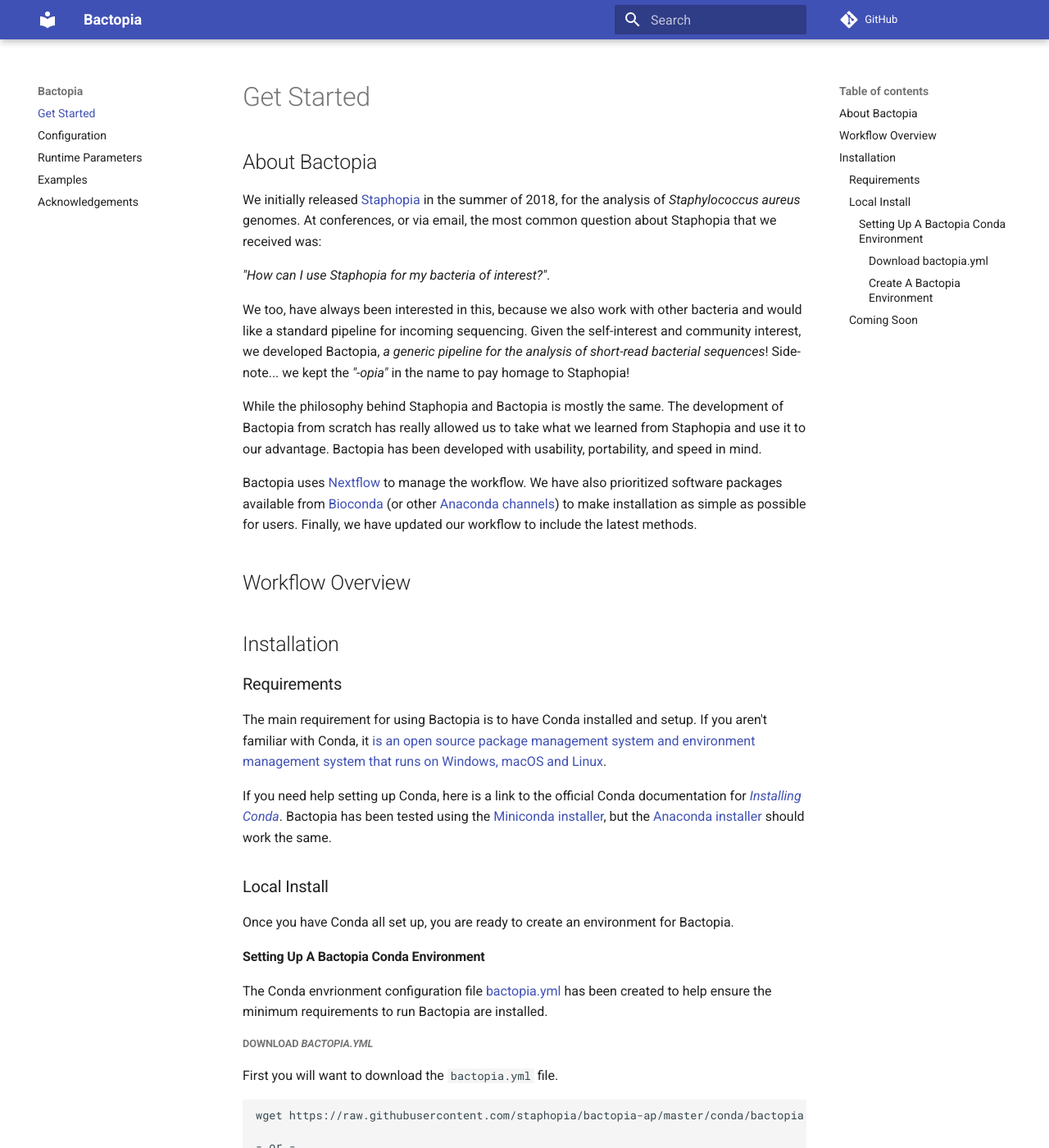
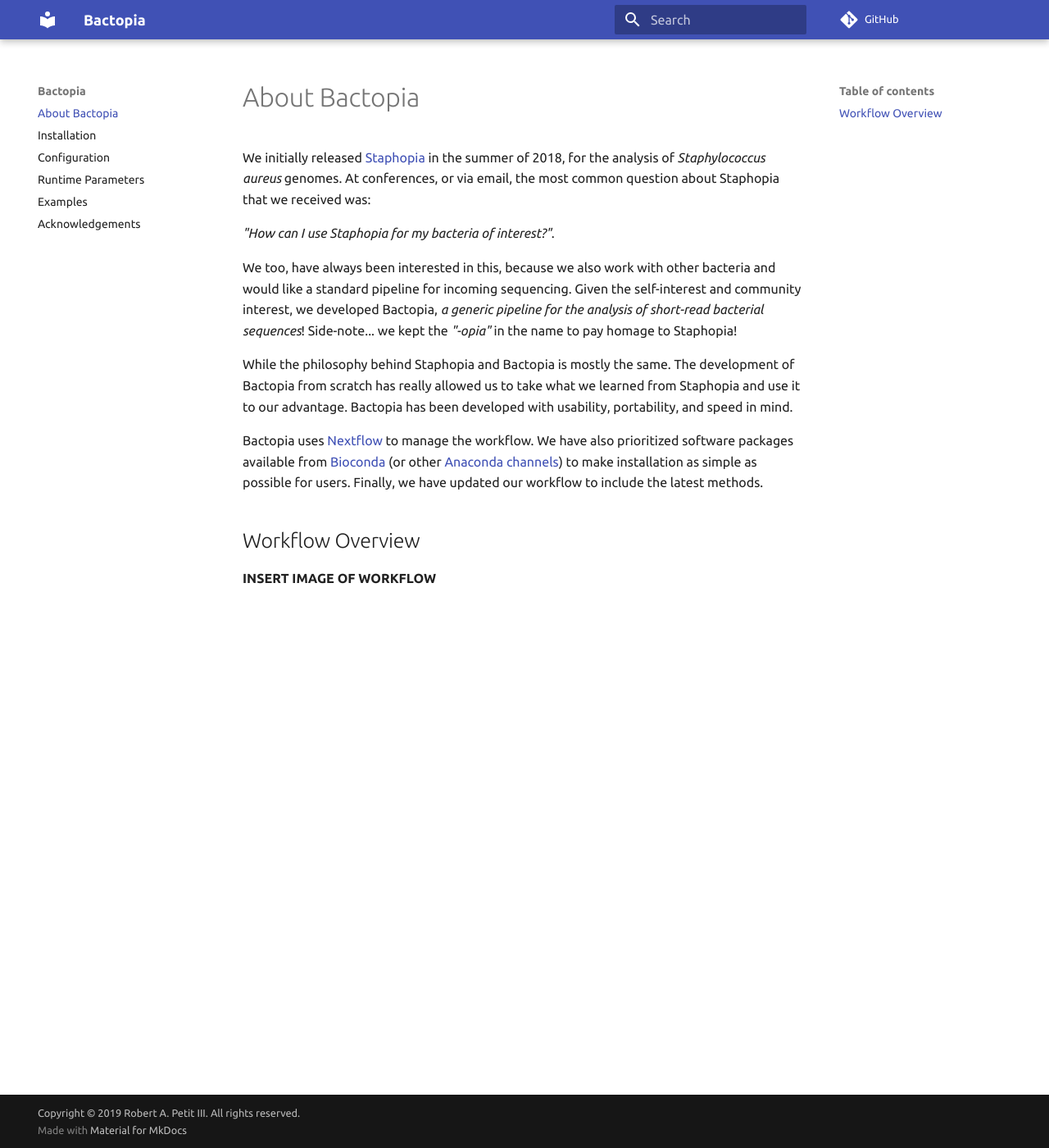
Before and after one commit to bactopia/bactopia, an MkDocs documentation site: the page built from docs/index.md, in a window 1280 px wide and 1400 px high. Shown: the whole window at 82% size. Built offline with MkDocs 1.6.1 and Material for MkDocs 9.7.7, drawn with Linux system fonts in a browser that asks for light colours; comment, search, counter and statistics services are not loaded; some of the changed text lies outside the part shown.

Commit message:
more documentation

````diff
--- a/docs/index.md
+++ b/docs/index.md
@@ -1,5 +1,4 @@
-# Get Started
-## About Bactopia
+# About Bactopia
 We initially released [Staphopia](https://staphopia.emory.edu/) in the summer
 of 2018, for the analysis of *Staphylococcus aureus* genomes. At conferences,
 or via email, the most common question about Staphopia that we received was:
@@ -26,67 +25,4 @@
 
 ## Workflow Overview
 
-
-## Installation
-### Requirements
-The main requirement for using Bactopia is to have Conda installed and setup.
-If you aren't familiar with Conda, it [is an open source package management
-system and environment management system that runs on Windows, macOS and
-Linux](https://conda.io/en/latest/).
-
-If you need help setting up Conda, here is a link to the official Conda
-documentation for
-*[Installing Conda](https://conda.io/projects/conda/en/latest/user-guide/install/index.html)*.
-Bactopia has been tested using the
-[Miniconda installer](https://conda.io/en/latest/miniconda.html),
-but the [Anaconda installer](https://www.anaconda.com/distribution/) should
-work the same.
-
-
-### Local Install
-Once you have Conda all set up, you are ready to create an environment for
-Bactopia.
-
-#### Setting Up A Bactopia Conda Environment
-The Conda envrionment configuration file
-[bactopia.yml](https://raw.githubusercontent.com/staphopia/bactopia-ap/master/conda/bactopia.yml)
-has been created to help ensure the minimum requirements to run Bactopia are
-installed.
-
-##### Download *bactopia.yml*
-First you will want to download the `bactopia.yml` file.
-
-```bash
-wget https://raw.githubusercontent.com/staphopia/bactopia-ap/master/conda/bactopia.yml
-
-- or -
-
-curl -o bactopia.yml https://raw.githubusercontent.com/staphopia/bactopia-ap/master/conda/bactopia.yml
-```
-
-Or, feel free to "Right-click Save As" [**bactopia.yml**](https://raw.githubusercontent.com/staphopia/bactopia-ap/master/conda/bactopia.yml)
-
-##### Create A Bactopia Environment
-
-```bash
-conda env create -n bactopia -f bactopia.yml
-```
-
-You may get the falling warning message:
-```bash
-Warning: you have pip-installed dependencies in your environment file, but you do not list pip itself as one of your conda dependencies.  Conda may not use the correct pip to install your packages, and they may end up in the wrong place.  Please add an explicit pip dependency.  I'm adding one for you, but still nagging you.
-```
-Please disregard that message. Pip is in the `bactopia.yml`, and the additional
-Python packages are still installed correctly.
-
-
-```bash
-git clone git@github.com:staphopia/bactopia-ap.git
-```
-
-
-
-### Coming Soon
-As the analysis pipeline for Bactopia is finalized there are plans to also
-include [Nextflow Core](https://nf-co.re/) installations and containers via
-[Docker](https://www.docker.com/) and [Singularity](https://www.sylabs.io/singularity/)
+**INSERT IMAGE OF WORKFLOW**
--- a/mkdocs.yml
+++ b/mkdocs.yml
@@ -1,3 +1,4 @@
+# pip install pygments mkdocs-material pymdown-extensions
 site_name: Bactopia
 site_author: Robert A. Petit III
 site_description: A generic pipeline for the analysis of short-read bacterial sequences.
@@ -9,7 +10,8 @@
 dev_addr: 0.0.0.0:8000
 
 nav:
-    - 'Get Started': 'index.md'
+    - 'About Bactopia': 'index.md'
+    - 'Installation': 'installation.md'
     - 'Configuration': 'configuration.md'
     - 'Runtime Parameters': 'parameters.md'
     - 'Examples': 'examples.md'
@@ -18,6 +20,9 @@
 
 theme:
     name: 'material'
+    font:
+      text: 'Ubuntu'
+      code: 'Ubuntu Mono'
 
 markdown_extensions:
   - pymdownx.arithmatex
@@ -36,3 +41,4 @@
   - pymdownx.tasklist:
       custom_checkbox: true
   - pymdownx.tilde
+  - admonition
````
Also changed, not shown: docs/installation.md (added, +68 -0 lines).
